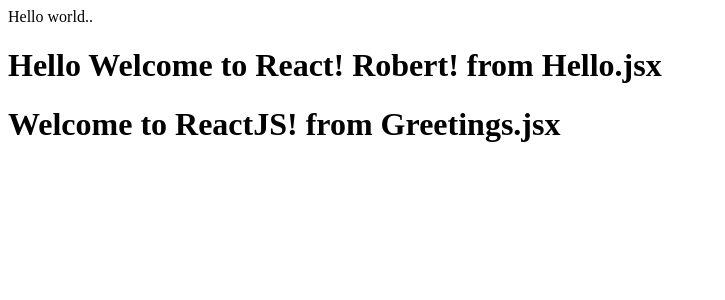
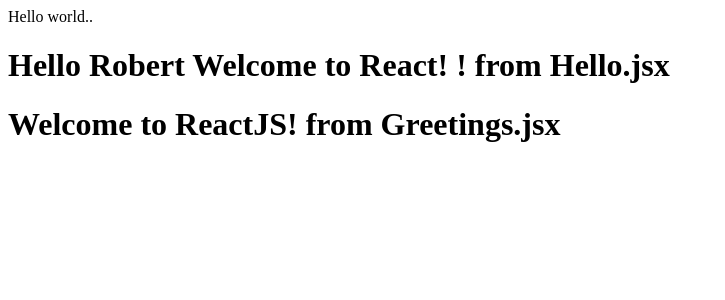
Before and after one commit to maheswar189/reactJsLearning, a React app: page / in a window 1280 px wide. Shown: the top 300 px of the page, without its empty margins (0-725 px from the left). Built offline with nearby package versions, Linux system fonts and the light colour scheme; the HTML template or start-up script is replaced by a standard one.

Commit message:
Destructring pros

```diff
--- a/src/components/Hello.jsx
+++ b/src/components/Hello.jsx
@@ -5,9 +5,10 @@
 }
 function Hello(props) {
   console.log(props);
+  const { name, message } = props;
   return (
     <h1>
-      Hello {props.message} {props.name}! from Hello.jsx
+      Hello {name} {message} ! from Hello.jsx
     </h1>
   );
 }
```
